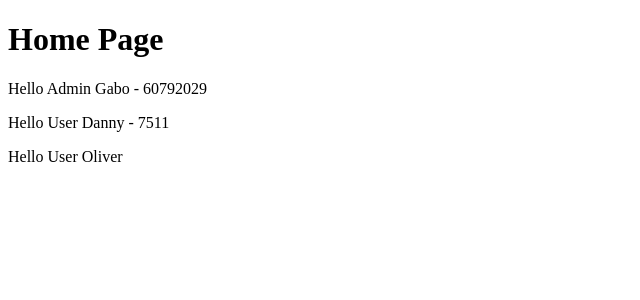
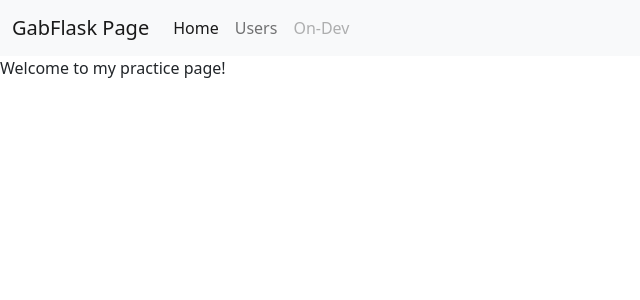
Before and after one commit to LGValdez/flask-tutorial, a Flask app: page / in a window 1280 px wide. Shown: the top 300 px of the page, without its empty margins (0-640 px from the left). Run offline with Flask 2, Linux system fonts and the light colour scheme.

Commit message:
Users Page with template inheritance Bootstrap to get navbar

```diff
--- a/app.py
+++ b/app.py
@@ -8,20 +8,30 @@
         self.mobile = data.get("mobile", "")
         self.is_admin = data.get("is_admin", False)
 
+
+gabo = User(name="Gabo",
+            mobile=60792029,
+            is_admin=True)
+danny = User(name="Danny",
+             mobile=75115006,
+             is_admin=False)
+oliver = User(name="Oliver")
+user_list = [gabo, danny, oliver]
+
 @app.route("/")
 def home():
-    gabo = User(name="Gabo",
-                mobile=60792029,
-                is_admin=True)
-    danny = User(name="Danny",
-                 mobile=7511,
-                 is_admin=False)
-    oliver = User(name="Oliver")
-    users = [gabo, danny, oliver]
-    xargs = {
-        "users": users
+    kwargs = {
+        "current": "home"
     }
-    return render_template("index.html", **xargs)
+    return render_template("index.html", **kwargs)
+
+@app.route("/users")
+def users():
+    kwargs = {
+        "current": "users",
+        "users": user_list
+    }
+    return render_template("users/users.html", **kwargs)
 
 if __name__ == "__main__":
-    app.run()
+    app.run(debug=True)
--- /dev/null
+++ b/templates/base.html
@@ -0,0 +1,34 @@
+<!DOCTYPE html>
+<html lang="en">
+<head>
+    <meta charset="UTF-8">
+    <meta name="viewport" content="width=device-width, initial-scale=1.0">
+    <link href="https://cdn.jsdelivr.net/npm/bootstrap@5.0.0-beta1/dist/css/bootstrap.min.css" rel="stylesheet" integrity="sha384-giJF6kkoqNQ00vy+HMDP7azOuL0xtbfIcaT9wjKHr8RbDVddVHyTfAAsrekwKmP1" crossorigin="anonymous">
+    <title>{% block title %}{% endblock %}</title>
+</head>
+<body>
+    <nav class="navbar navbar-expand-lg navbar-light bg-light">
+        <div class="container-fluid">
+            <a class="navbar-brand" href="#">GabFlask Page</a>
+            <button class="navbar-toggler" type="button" data-bs-toggle="collapse" data-bs-target="#navbarNav" aria-controls="navbarNav" aria-expanded="false" aria-label="Toggle navigation">
+                <span class="navbar-toggler-icon"></span>
+            </button>
+            <div class="collapse navbar-collapse" id="navbarNav">
+                <ul class="navbar-nav">
+                <li class="nav-item">
+                    <a class="nav-link {% if current == 'home' %} active {% endif %}" href="/">Home</a>
+                </li>
+                <li class="nav-item">
+                    <a class="nav-link {% if current == 'users' %} active {% endif %}" href="/users">Users</a>
+                </li>
+                <li class="nav-item">
+                    <a class="nav-link disabled" href="#" tabindex="-1" aria-disabled="true">On-Dev</a>
+                </li>
+            </ul>
+          </div>
+        </div>
+    </nav>
+    {% block body_content %}{% endblock %}
+    <script src="https://cdn.jsdelivr.net/npm/bootstrap@5.0.0-beta1/dist/js/bootstrap.bundle.min.js" integrity="sha384-ygbV9kiqUc6oa4msXn9868pTtWMgiQaeYH7/t7LECLbyPA2x65Kgf80OJFdroafW" crossorigin="anonymous"></script>
+</body>
+</html>
--- a/templates/index.html
+++ b/templates/index.html
@@ -1,24 +1,9 @@
-<!DOCTYPE html>
-<html lang="en">
-<head>
-    <meta charset="UTF-8">
-    <meta name="viewport" content="width=device-width, initial-scale=1.0">
-    <title>Home Page</title>
-</head>
-<body>
-    <h1>Home Page</h1>
-    {% for user in users %}
-        <p> Hello
-            {% if user.is_admin %}
-                Admin
-            {% else %}
-                User
-            {% endif %}
-            {{ user.name }}
-            {% if user.mobile %}
-                - {{ user.mobile }}
-            {% endif %}
-        </p>
-    {% endfor %}
-</body>
-</html>
+{% extends "base.html" %}
+
+{% block title %}
+    Home Page | Flask
+{% endblock %}
+
+{% block body_content %}
+    Welcome to my practice page!
+{% endblock %}
```
Also changed, not shown: templates/users/users.html (added, +21 -0 lines).
